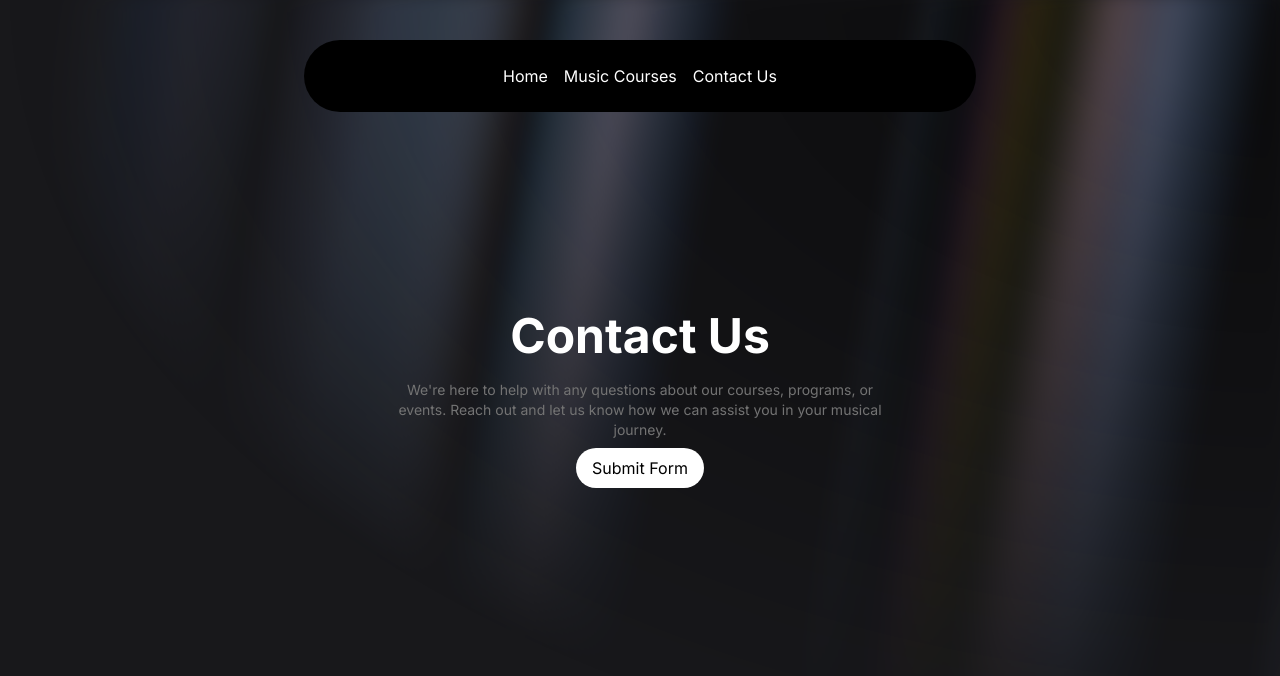
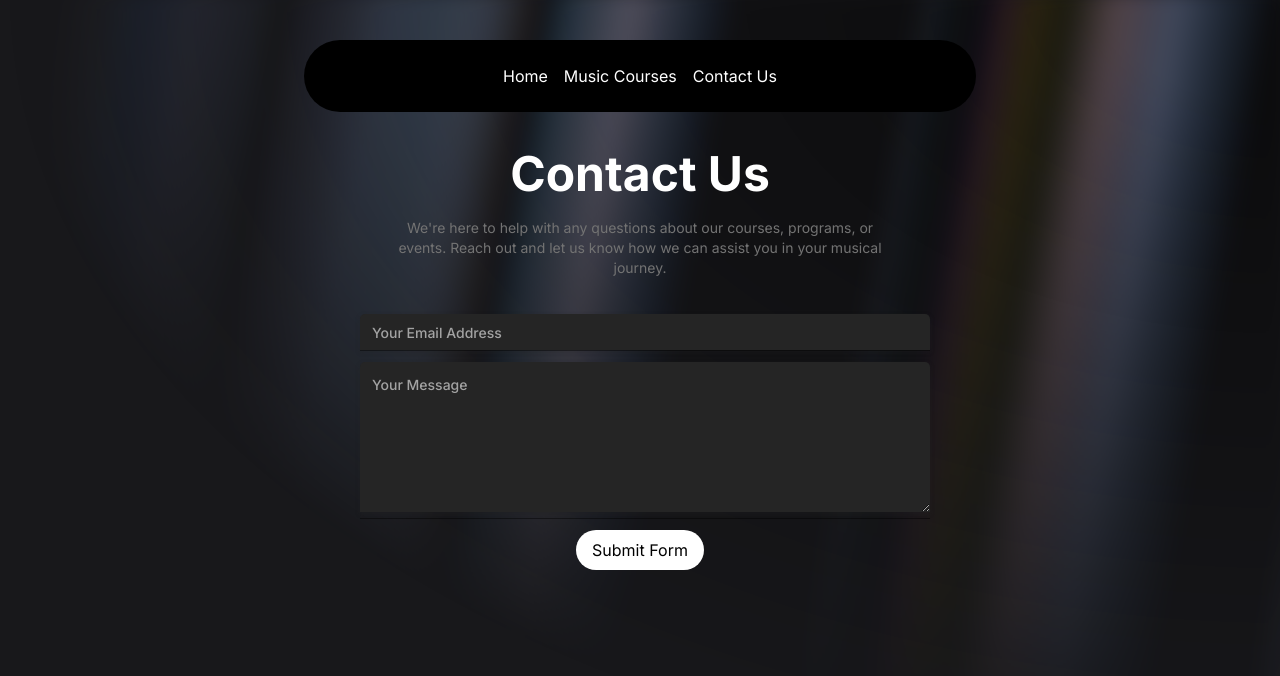
Before and after one commit to KanishkSogani/Melody-Flow, a Next.js app: page /contact in a window 1280 px wide. Shown: the top 676 px of the page. Built offline with nearby package versions, Linux system fonts and the light colour scheme.

Commit message:
Configured input and textarea in contact page

```diff
--- a/src/app/contact/page.tsx
+++ b/src/app/contact/page.tsx
@@ -1,33 +1,41 @@
 "use client";
 
-import { motion } from "framer-motion";
 import React from "react";
 import { AuroraBackground } from "../../components/ui/aurora-background";
-import Link from "next/link";
 function page() {
-  // function handleSubmit(e) {
-  //   e.preventDefault();
-  // }
   return (
     <AuroraBackground>
-      <div className=" z-10 flex flex-col justify-center items-center">
+      <div className=" z-10 flex flex-col justify-center items-center mx-8 mb-[10vh] min-w-[80vw]">
         <div>
           <h1 className="text-3xl md:text-5xl font-bold dark:text-white text-center">
             Contact Us
           </h1>
-          <p className="text-neutral-500 mt-5 max-w-lg mx-auto my-2 text-sm text-center text-[1rem]">
+          <p className="text-neutral-500 mt-5 max-w-lg mx-auto my-2 text-sm text-center text-[18px]">
             We&apos;re here to help with any questions about our courses,
             programs, or events. Reach out and let us know how we can assist you
             in your musical journey.
           </p>
         </div>
-        <div>
-          <form action="/">
-            <Link href="#">
+        <div className="z-10 mt-4   ">
+          <form action="/" onSubmit={(e) => e.preventDefault()}>
+            <div className="textInputWrapper min-w-[20rem] md:min-w-[35rem]">
+              <input
+                type="email"
+                placeholder="Your Email Address"
+                className="textInput "
+              />
+            </div>
+            <div className="textInputWrapper">
+              <textarea
+                placeholder="Your Message"
+                className=" textInput texta"
+              />
+            </div>
+            <div className="flex justify-center items-center">
               <button className="bg-black cursor-pointer dark:bg-white rounded-full w-fit text-white dark:text-black px-4 py-2">
                 Submit Form
               </button>
-            </Link>
+            </div>
           </form>
         </div>
       </div>
--- a/src/app/globals.css
+++ b/src/app/globals.css
@@ -5,3 +5,107 @@
 ::-webkit-scrollbar {
   display: none;
 }
+
+.textInputWrapper {
+  position: relative;
+  width: 100%;
+  margin: 12px 5px;
+  --accent-color: #a3e583;
+}
+
+.textInputWrapper:textarea {
+  position: relative;
+  width: 100%;
+  margin: 12px 5px;
+  --accent-color: #a3e583;
+  height: 200px;
+}
+
+.textInputWrapper:before {
+  transition: border-bottom-color 200ms cubic-bezier(0.4, 0, 0.2, 1) 0ms;
+  border-bottom: 1px solid rgba(0, 0, 0, 0.42);
+}
+
+.textInputWrapper:before,
+.textInputWrapper:after {
+  content: "";
+  left: 0;
+  right: 0;
+  position: absolute;
+  pointer-events: none;
+  bottom: -1px;
+  z-index: 4;
+  width: 100%;
+}
+
+.textInputWrapper:focus-within:before {
+  border-bottom: 1px solid var(--accent-color);
+}
+
+.textInputWrapper:before {
+  transition: border-bottom-color 200ms cubic-bezier(0.4, 0, 0.2, 1) 0ms;
+  border-bottom: 1px solid rgba(0, 0, 0, 0.42);
+}
+
+.textInputWrapper:focus-within:before {
+  border-bottom: 1px solid var(--accent-color);
+  transform: scaleX(1);
+}
+
+.textInputWrapper:focus-within:after {
+  border-bottom: 2px solid var(--accent-color);
+  transform: scaleX(1);
+}
+
+.textInputWrapper:after {
+  content: "";
+  transform: scaleX(0);
+  transition: transform 250ms cubic-bezier(0, 0, 0.2, 1) 0ms;
+  will-change: transform;
+  border-bottom: 2px solid var(--accent-color);
+  border-bottom-color: var(--accent-color);
+}
+
+.textInput::placeholder {
+  transition: opacity 250ms cubic-bezier(0, 0, 0.2, 1) 0ms;
+  opacity: 1;
+  user-select: none;
+  color: rgba(255, 255, 255, 0.582);
+}
+
+.textInputWrapper .texta {
+  min-height: 150px;
+}
+
+.textInputWrapper .textInput {
+  border-radius: 5px 5px 0px 0px;
+  box-shadow: 0px 2px 5px rgb(35 35 35 / 30%);
+  max-height: 36px;
+  background-color: #252525;
+  transition-timing-function: cubic-bezier(0.25, 0.8, 0.25, 1);
+  transition-duration: 200ms;
+  transition-property: background-color;
+  color: #e8e8e8;
+  font-size: 14px;
+  font-weight: 500;
+  padding: 12px;
+  width: 100%;
+  border-left: none;
+  border-bottom: none;
+  border-right: none;
+}
+
+.textInputWrapper .textInput:focus,
+.textInputWrapper .textInput:active {
+  outline: none;
+}
+
+.textInputWrapper:focus-within .textInput,
+.textInputWrapper .textInput:focus,
+.textInputWrapper .textInput:active {
+  background-color: #353535;
+}
+
+.textInputWrapper:focus-within .textInput::placeholder {
+  opacity: 0;
+}
```
